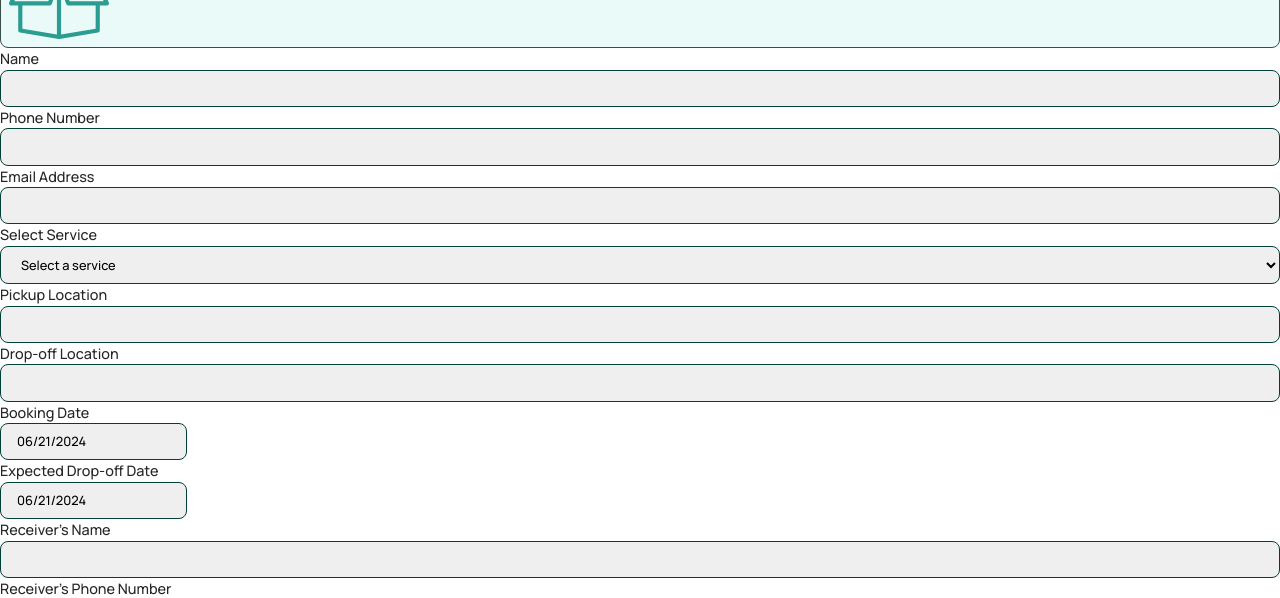
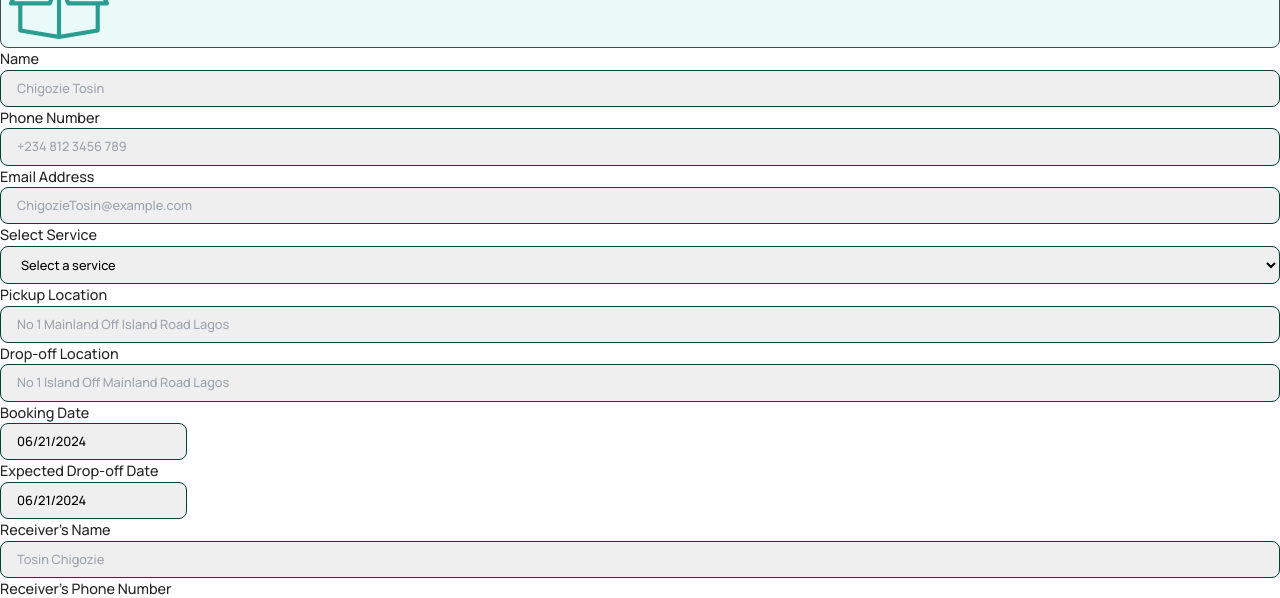
Before and after one commit to ovie012/Swift-Dispatch-Project, a React (Vite) app: page /Book in a window 1280 px wide. Shown: the part 838-1436 px from the top of the page. Built offline with nearby package versions, Linux system fonts and the light colour scheme.

Commit message:
placeholder added

```diff
--- a/src/Book.jsx
+++ b/src/Book.jsx
@@ -11,7 +11,7 @@ function Book() {
       <div className="w-full h-full">
         <div className="payment-banner">
           <img
-            src="/BP--Image-Dispatch-Rider-Web.svg"
+            src="/BP--Image-Dispatch-Rider-Web.png"
             alt="background image of a rider"
           />
           <img
--- a/src/Form.jsx
+++ b/src/Form.jsx
@@ -80,6 +80,7 @@ const Form = () => {
               name="name"
               value={formValues.name}
               onChange={handleChange}
+              placeholder="Chigozie Tosin"
             />
             {errors.name && <p className="error text-red-500 text-xs">{errors.name}</p>}
           </div>
@@ -91,6 +92,7 @@ const Form = () => {
               name="phoneNumber"
               value={formValues.phoneNumber}
               onChange={handleChange}
+              placeholder="+234 812 3456 789"
             />
             {errors.phoneNumber && (
               <p className="error text-red-500 text-xs">{errors.phoneNumber}</p>
@@ -106,6 +108,7 @@ const Form = () => {
               name="email"
               value={formValues.email}
               onChange={handleChange}
+              placeholder="ChigozieTosin@example.com"
             />
             {errors.email && (
               <p className="error text-red-500 text-xs">{errors.email}</p>
@@ -138,6 +141,7 @@ const Form = () => {
               name="pickupLocation"
               value={formValues.pickupLocation}
               onChange={handleChange}
+              placeholder="No 1 Mainland Off Island Road Lagos"
             />
             {errors.pickupLocation && (
               <p className="error text-red-500 text-xs">{errors.pickupLocation}</p>
@@ -151,6 +155,7 @@ const Form = () => {
               name="dropOffLocation"
               value={formValues.dropOffLocation}
               onChange={handleChange}
+              placeholder="No 1 Island Off Mainland Road Lagos"
             />
             {errors.dropOffLocation && (
               <p className="error text-red-500 text-xs">{errors.dropOffLocation}</p>
@@ -186,6 +191,7 @@ const Form = () => {
               name="receiverName"
               value={formValues.receiverName}
               onChange={handleChange}
+              placeholder="Tosin Chigozie"
             />
             {errors.receiverName && (
               <p className="error text-red-500 text-xs">{errors.receiverName}</p>
@@ -199,6 +205,7 @@ const Form = () => {
               name="receiverPhoneNumber"
               value={formValues.receiverPhoneNumber}
               onChange={handleChange}
+              placeholder="+234 901 2345 678"
             />
             {errors.receiverPhoneNumber && (
               <p className="error text-red-500 text-xs">{errors.receiverPhoneNumber}</p>
```
